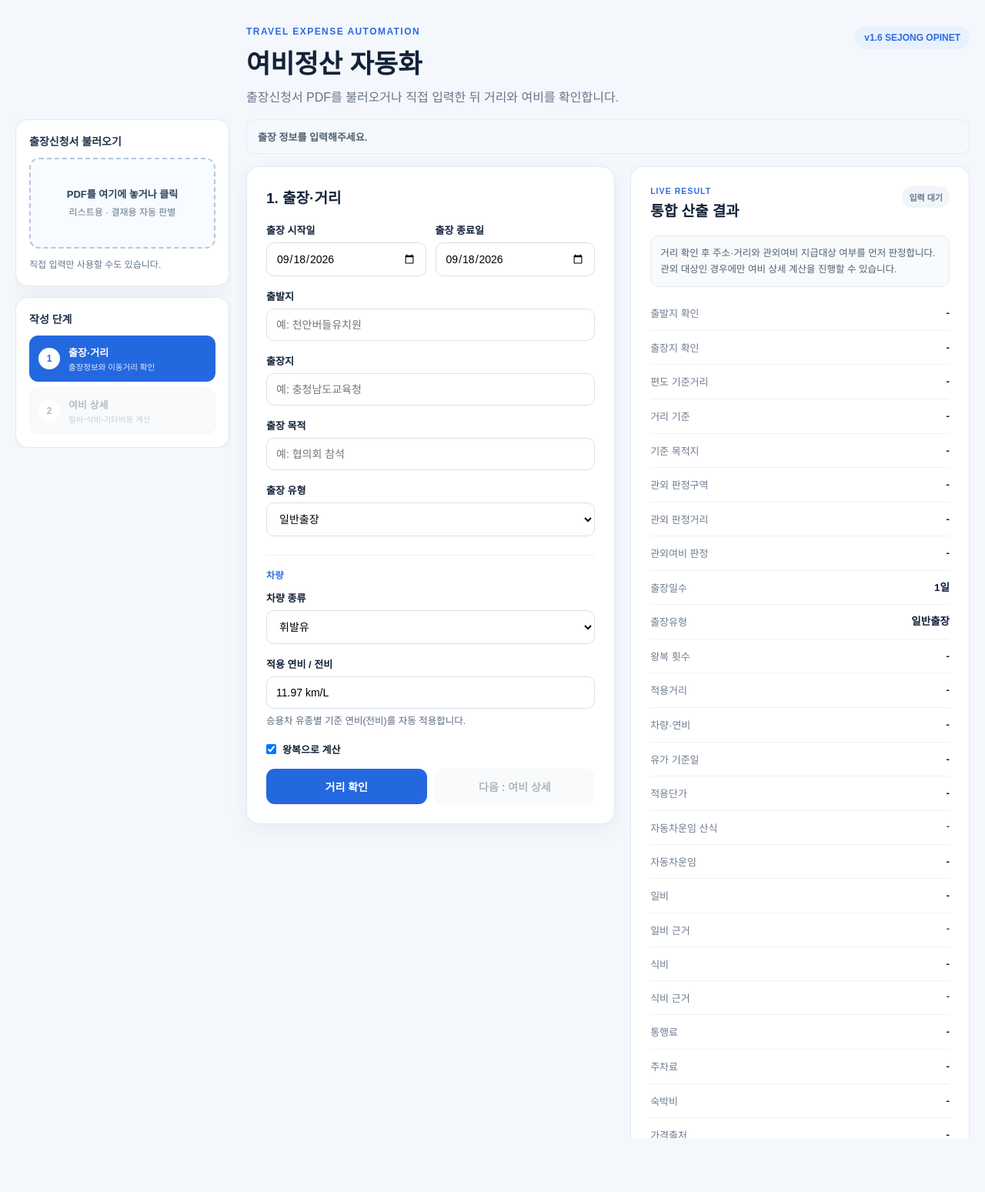
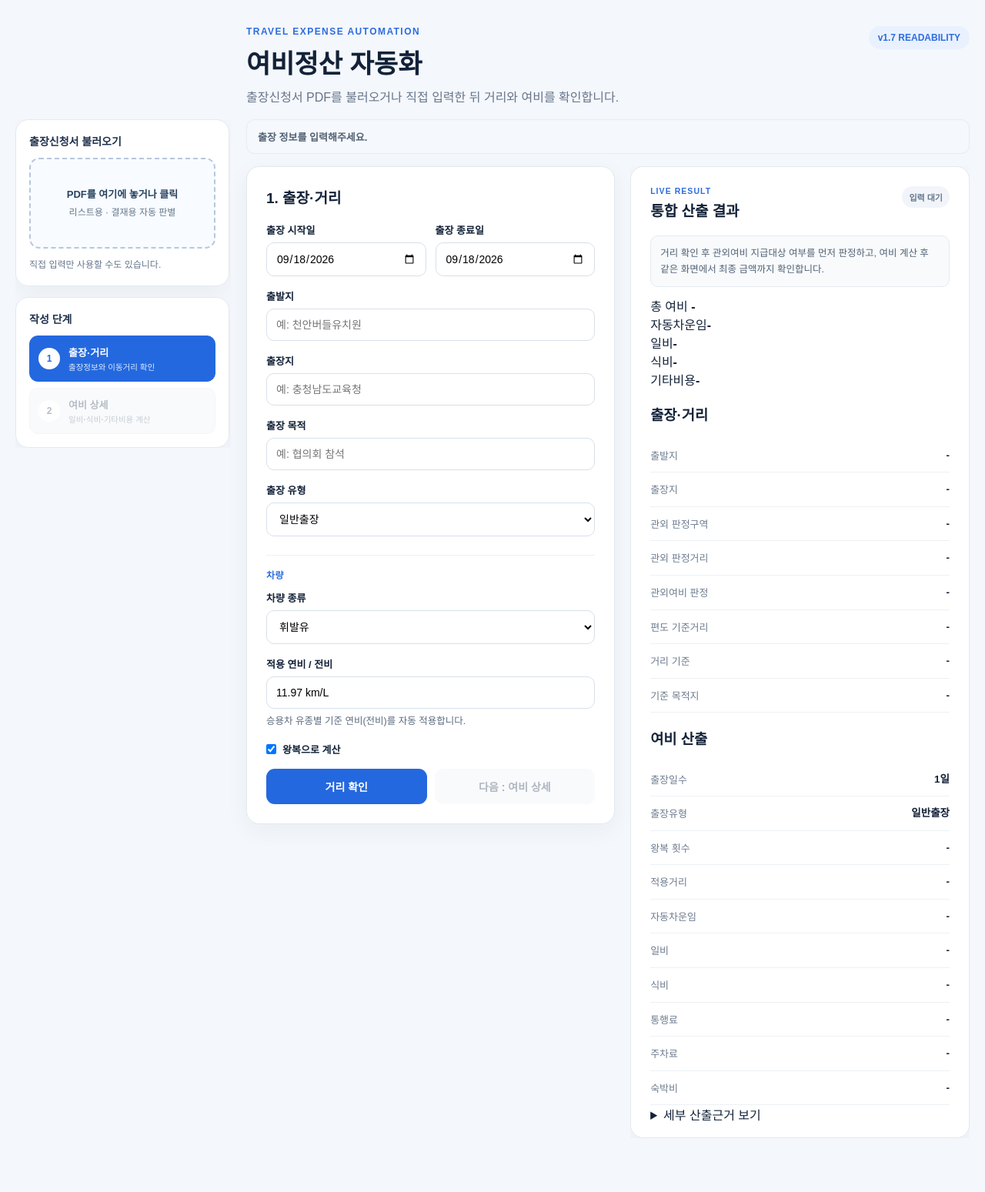
Before and after one commit to kirakein-gif/travel-expense-web, a FastAPI app: page / in a window 1280 px wide. Shown: the whole page at 77% size. Run offline with FastAPI, Linux system fonts and the light colour scheme.

Commit message:
Restructure result panel for readability

```diff
--- a/app/templates/index.html
+++ b/app/templates/index.html
@@ -14,7 +14,7 @@
       <h1>여비정산 자동화</h1>
       <p class="sub">출장신청서 PDF를 불러오거나 직접 입력한 뒤 거리와 여비를 확인합니다.</p>
     </div>
-    <div class="badge">v1.6 SEJONG OPINET</div>
+    <div class="badge">v1.7 READABILITY</div>
   </section>
 
   <div class="app-layout">
@@ -187,37 +187,66 @@
               </div>
               <span id="resultState" class="result-state">입력 대기</span>
             </div>
-            <div class="hint">거리 확인 후 주소·거리와 관외여비 지급대상 여부를 먼저 판정합니다. 관외 대상인 경우에만 여비 상세 계산을 진행할 수 있습니다.</div>
+
+            <div class="hint result-guide">거리 확인 후 관외여비 지급대상 여부를 먼저 판정하고, 여비 계산 후 같은 화면에서 최종 금액까지 확인합니다.</div>
             <div id="scopeAlert" class="scope-alert hidden"></div>
+
+            <section class="money-summary" aria-label="여비 요약">
+              <div class="total-summary">
+                <span>총 여비</span>
+                <strong id="total_expense">-</strong>
+              </div>
+              <div class="money-grid">
+                <div><span>자동차운임</span><strong id="summary_transport">-</strong></div>
+                <div><span>일비</span><strong id="summary_daily">-</strong></div>
+                <div><span>식비</span><strong id="summary_meal">-</strong></div>
+                <div><span>기타비용</span><strong id="summary_misc">-</strong></div>
+              </div>
+            </section>
+
+            <section class="result-section">
+              <h3>출장·거리</h3>
               <dl>
-              <div><dt>출발지 확인</dt><dd id="resolved_origin">-</dd></div>
-              <div><dt>출장지 확인</dt><dd id="resolved_destination">-</dd></div>
+                <div class="wide-value"><dt>출발지</dt><dd id="resolved_origin">-</dd></div>
+                <div class="wide-value"><dt>출장지</dt><dd id="resolved_destination">-</dd></div>
+                <div><dt>관외 판정구역</dt><dd id="jurisdiction_pair">-</dd></div>
+                <div><dt>관외 판정거리</dt><dd id="eligibility_round_trip">-</dd></div>
+                <div><dt>관외여비 판정</dt><dd id="outside_eligibility">-</dd></div>
                 <div><dt>편도 기준거리</dt><dd id="one_way_distance">-</dd></div>
                 <div><dt>거리 기준</dt><dd id="distance_source">-</dd></div>
                 <div><dt>기준 목적지</dt><dd id="destination_code">-</dd></div>
-              <div><dt>관외 판정구역</dt><dd id="jurisdiction_pair">-</dd></div>
-              <div><dt>관외 판정거리</dt><dd id="eligibility_round_trip">-</dd></div>
-              <div><dt>관외여비 판정</dt><dd id="outside_eligibility">-</dd></div>
+              </dl>
+            </section>
+
+            <section class="result-section">
+              <h3>여비 산출</h3>
+              <dl>
                 <div><dt>출장일수</dt><dd id="preview_days">-</dd></div>
                 <div><dt>출장유형</dt><dd id="preview_type">-</dd></div>
                 <div><dt>왕복 횟수</dt><dd id="final_round_trips">-</dd></div>
                 <div><dt>적용거리</dt><dd id="final_transport_distance">-</dd></div>
+                <div class="key-money"><dt>자동차운임</dt><dd id="amount">-</dd></div>
+                <div class="key-money"><dt>일비</dt><dd id="daily_allowance">-</dd></div>
+                <div class="key-money"><dt>식비</dt><dd id="meal_allowance">-</dd></div>
+                <div><dt>통행료</dt><dd id="toll_result">-</dd></div>
+                <div><dt>주차료</dt><dd id="parking_result">-</dd></div>
+                <div><dt>숙박비</dt><dd id="lodging_result">-</dd></div>
+              </dl>
+            </section>
+
+            <details class="result-details">
+              <summary>세부 산출근거 보기</summary>
+              <dl>
                 <div><dt>차량·연비</dt><dd id="vehicle_spec">-</dd></div>
                 <div><dt>유가 기준일</dt><dd id="fuel_price_date">-</dd></div>
                 <div><dt>적용단가</dt><dd id="price">-</dd></div>
-              <div><dt>자동차운임 산식</dt><dd id="formula" class="formula">-</dd></div>
-              <div><dt>자동차운임</dt><dd id="amount">-</dd></div>
-              <div><dt>일비</dt><dd id="daily_allowance">-</dd></div>
-              <div><dt>일비 근거</dt><dd id="daily_note" class="note-value">-</dd></div>
-              <div><dt>식비</dt><dd id="meal_allowance">-</dd></div>
-              <div><dt>식비 근거</dt><dd id="meal_note" class="note-value">-</dd></div>
-              <div><dt>통행료</dt><dd id="toll_result">-</dd></div>
-              <div><dt>주차료</dt><dd id="parking_result">-</dd></div>
-              <div><dt>숙박비</dt><dd id="lodging_result">-</dd></div>
+                <div class="wide-value"><dt>자동차운임 산식</dt><dd id="formula" class="formula">-</dd></div>
+                <div class="wide-value"><dt>일비 근거</dt><dd id="daily_note" class="note-value">-</dd></div>
+                <div class="wide-value"><dt>식비 근거</dt><dd id="meal_note" class="note-value">-</dd></div>
                 <div><dt>가격출처</dt><dd id="source">-</dd></div>
                 <div><dt>증빙상태</dt><dd id="evidence">-</dd></div>
-              <div class="grand-total"><dt>합계</dt><dd id="total_expense" class="total">-</dd></div>
               </dl>
+            </details>
           </section>
         </aside>
       </div>
```
Lines whose indentation alone changed are shown as unchanged.
